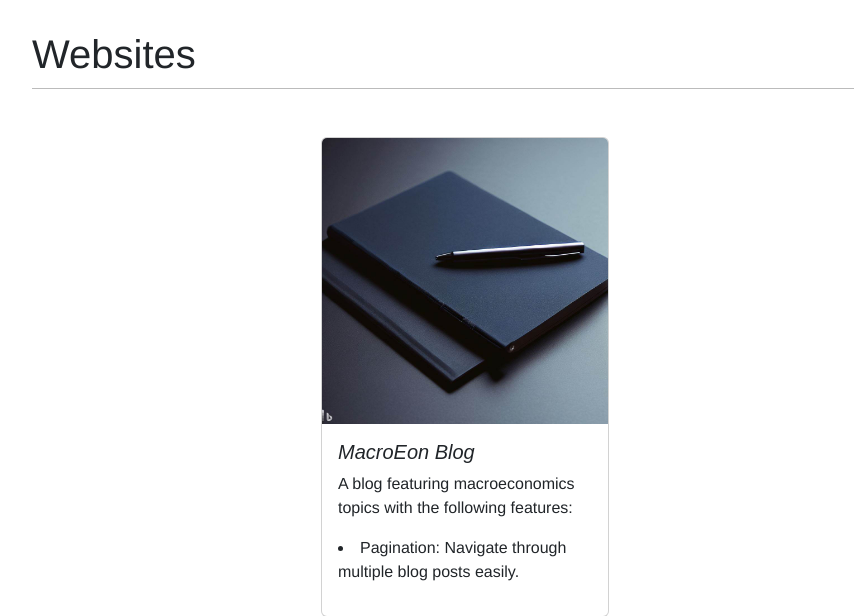
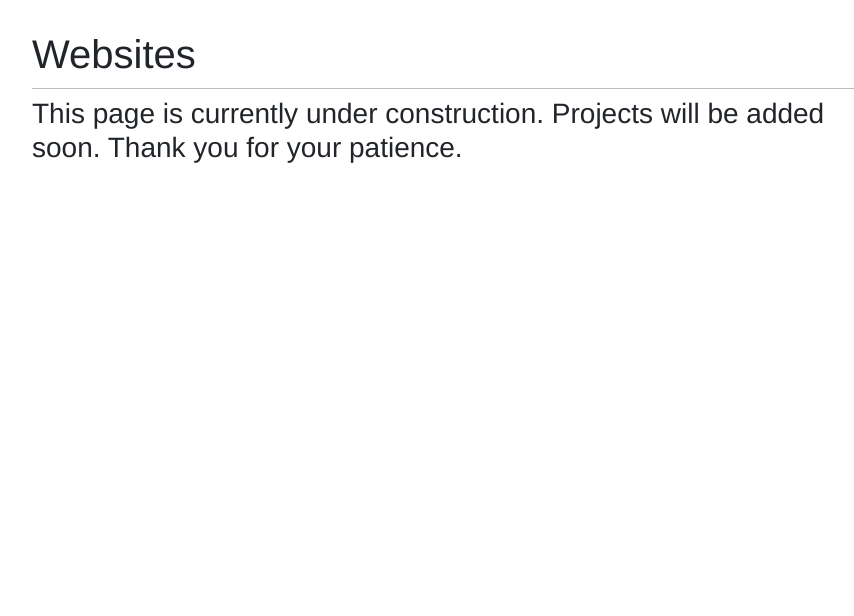
Before and after one commit to moazAlhomsi/personalWebsite, a Django app: page /webdevelopment/ in a window 1280 px wide. Shown: the part 56-672 px from the top of the page, without its empty margins (190-1044 px from the left). Run offline with Django 4.2, Linux system fonts and the light colour scheme.

Commit message:
Update webdevelopment.html

```diff
--- a/blog/templates/webdevelopment.html
+++ b/blog/templates/webdevelopment.html
@@ -18,6 +18,7 @@
 </head>
 
 <body>
+    <!-- comment out later
     <div class="custom-container">
         <div class="card" style="max-width: 18rem;">
             <a href="{% url 'blog:post_list' %}">
@@ -28,10 +29,12 @@
                 <p class="card-text">A blog featuring macroeconomics topics with the following features:
 
                     <li>Pagination: Navigate through multiple blog posts easily.</li>
-                    <!-- <li>Comments: Engage in discussions by leaving comments on each blog post.</li>
-                    <li>Recommendation Form: Provide recommendations by e-mail.</li> -->
+                     <li>Comments: Engage in discussions by leaving comments on each blog post.</li>
+                    <li>Recommendation Form: Provide recommendations by e-mail.</li>
                 </p>
 
             </div>
+    -->
+    <h3>This page is currently under construction. Projects will be added soon. Thank you for your patience.</h3>
 </body>
 {%endblock%}
```
